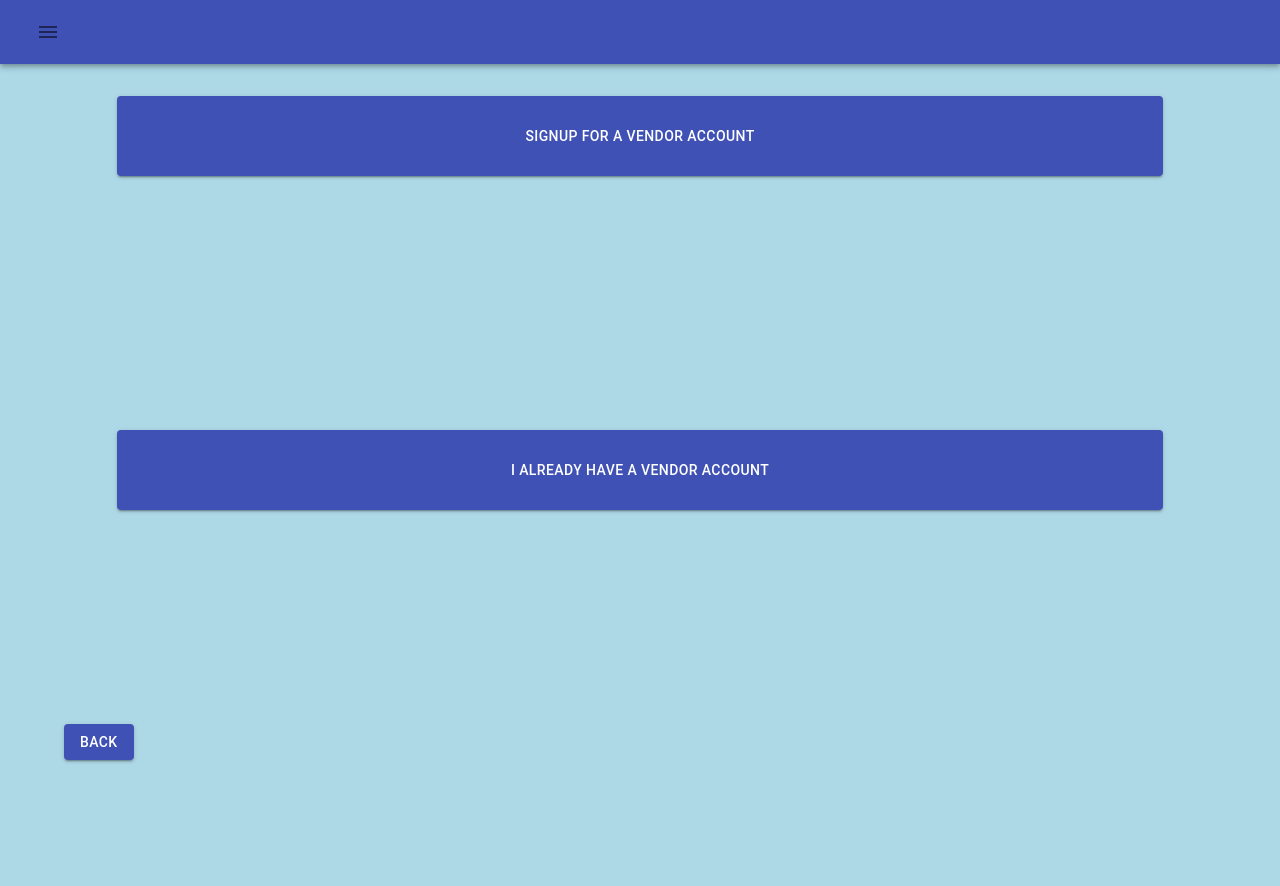
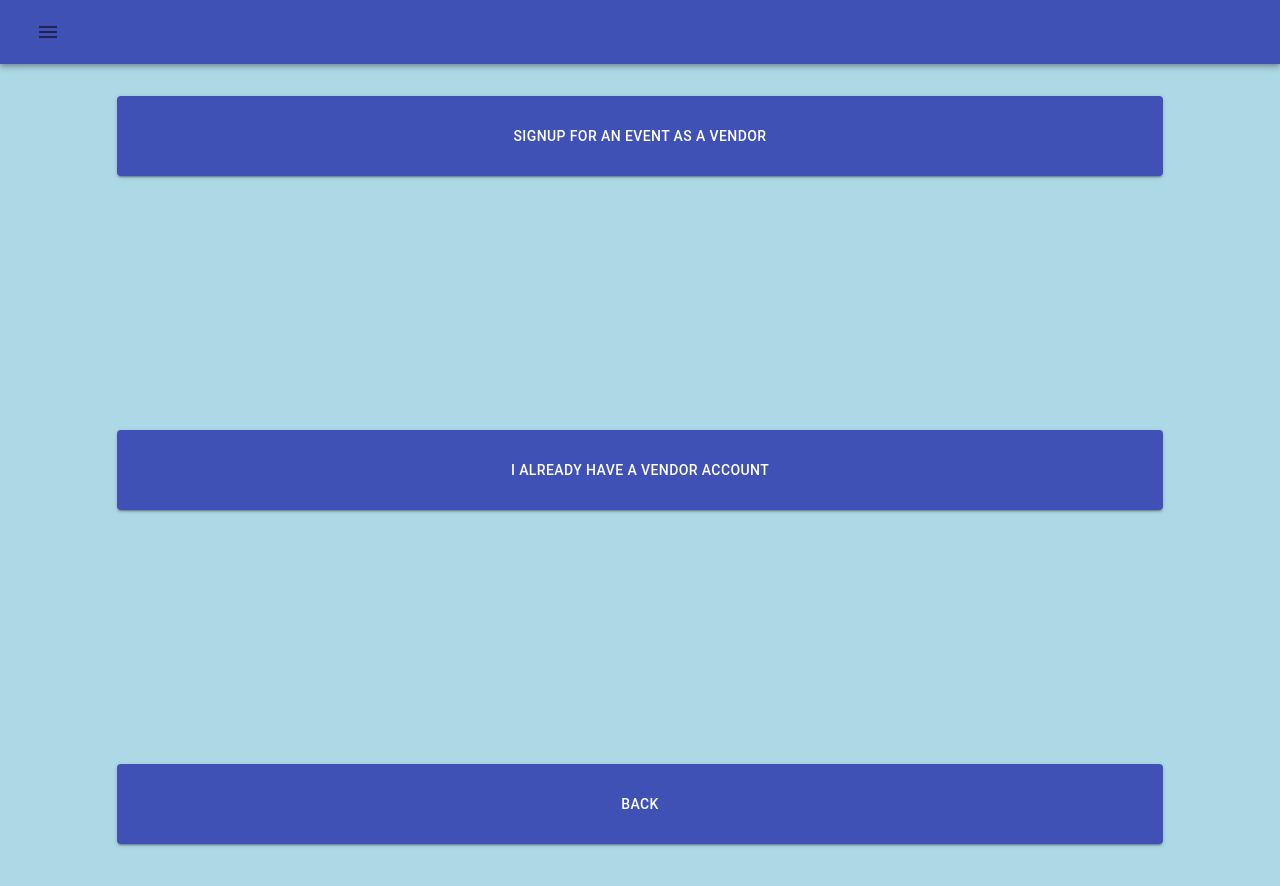
Before and after one commit to Waapp/Pickhacks2021Triangle, a React (Create React App) app in the folder VendorFriendFrontend/VendorFriendFrontend/ClientApp/: page /vendor in a window 1280 px wide. Shown: the top 886 px of the page. Before the commit the page ends 800 px from the top, so only its background shows below. Built offline with nearby package versions, Linux system fonts and the light colour scheme.

Commit message:
tweaks to frontend

```diff
--- a/VendorFriendFrontend/VendorFriendFrontend/ClientApp/src/App.js
+++ b/VendorFriendFrontend/VendorFriendFrontend/ClientApp/src/App.js
@@ -38,11 +38,10 @@ export default class App extends Component {
         <Route path='/counter' component={Counter} />
         <Route path='/fetch-data' component={FetchData} />
         <Route exact path='/vendor' component={Vendor} />
-        <Route exact path='/vendorlogin' component={VendorLogin} />
         <Route exact path='/register_vendor' component={VendorRequest} />
         <Route path='/register_event' component={EventRequest} />
         <Route path='/register_for_event/:eventName' component={VendorRequestForm} />
-        <Route path='/vendor/:vendorName' component={Vendor} />
+        <Route path='/vendorPage/:vendorName' component={Vendor} />
         <Route path='/browse' component={BrowseEvent} />
         </Layout>
       </MuiThemeProvider>
--- a/VendorFriendFrontend/VendorFriendFrontend/ClientApp/src/components/BrowseEvent.js
+++ b/VendorFriendFrontend/VendorFriendFrontend/ClientApp/src/components/BrowseEvent.js
@@ -67,7 +67,7 @@ render() {
                 this.state.loading ?
                 <p> <br></br>Try searching for an event!</p>:
                 this.state.vendors.map((vendor) => (
-                    <Card variant="outlined" className={classes.cardStyle} component={Link} to={`/vendor/${vendor.vendorName}`}>{`${vendor.vendorName}: ${vendor.vendorDescription}`}</Card>
+                    <Card variant="outlined" className={classes.cardStyle} component={Link} to={`/vendorPage/${vendor.vendorName}`}>{`${vendor.vendorName}: ${vendor.vendorDescription}`}</Card>
                 ))
                 }
 
--- a/VendorFriendFrontend/VendorFriendFrontend/ClientApp/src/components/Home.js
+++ b/VendorFriendFrontend/VendorFriendFrontend/ClientApp/src/components/Home.js
@@ -31,7 +31,7 @@ render() {
           <Button variant="contained" color="primary" component={Link} to="/attendee" className={classes.buttonStyle}>
                 I am an attendee
           </Button>
-            <Button variant="contained" color="primary" component={Link} to="/vendorlogin" className={classes.buttonStyle}>
+            <Button variant="contained" color="primary" component={Link} to="/vendor" className={classes.buttonStyle}>
                 I am a vendor
           </Button>
           <Button variant="contained" color="primary" component={Link} to="/register_event" className={classes.buttonStyle}>
--- a/VendorFriendFrontend/VendorFriendFrontend/ClientApp/src/components/Vendor.js
+++ b/VendorFriendFrontend/VendorFriendFrontend/ClientApp/src/components/Vendor.js
@@ -1,12 +1,12 @@
 import React, { Component } from 'react';
 import { Link, Route, BrowserRouter, Switch } from "react-router-dom";
 import PropTypes from 'prop-types';
-import { makeStyles, withStyles} from '@material-ui/core/styles';
+import { makeStyles, withStyles, createStyles } from '@material-ui/core/styles';
 import Button from '@material-ui/core/Button';
 import Card from '@material-ui/core/Card'
 import './Home.css';
 
-const useStyles = theme => ({
+const useStyles = (theme) =>({
     divStyle: {
         display: "flex",
         flexDirection: "column",
@@ -25,14 +25,40 @@ const useStyles = theme => ({
     },
     unstyledButton: {
         border: "0"
+    },
+    cardStyle: {
+        margin: "5vh",
     }
 });
 
+function VendorSignup(vendorPage)
+{
+    const classes = useStyles();
+    console.log(classes)
+    if(vendorPage.vendorPage == false)
+    {
+    return(
+    <div style={classes.divStyle}>
+        <Button variant="contained" color="primary" component={Link} to="/register_vendor" style={classes.buttonStyle}>
+        Signup for an event as a vendor
+        </Button>
+        <Button variant="contained" color="primary" component={Link} to="/vendor" style={classes.buttonStyle}>
+        I already have a vendor account
+        </Button>
+        <Button variant="contained" color="primary" component={Link} to="/" style={classes.buttonStyle}>
+        Back
+        </Button>
+    </div>
+    )
+    }else{
+        return(<div></div>)
+    }
+}
 class Vendor extends Component {
     static displayName = Vendor.name;
     constructor(props) {
         super(props);
-        this.state = {products: [], loading: true, vendorName: this.props.match.params.vendorName};
+        this.state = {vendorPage: false, products: [], loading: true, vendorName: this.props.match.params.vendorName};
       }
 
     componentDidMount() {
@@ -40,6 +66,7 @@ class Vendor extends Component {
         {
             console.log(this.state.vendorName)
             this.populateProducts(this.state.vendorName)
+            this.state.vendorPage=true
         }
     }
 
@@ -47,15 +74,7 @@ class Vendor extends Component {
     const { classes } = this.props;
     return (
         <div className={classes.divStyle}>
-            <Button variant="contained" color="primary" component={Link} to="/register_vendor" className={classes.buttonStyle}>
-            Signup for a vendor account
-            </Button>
-            <Button variant="contained" color="primary" component={Link} to="/vendor" className={classes.buttonStyle}>
-            I already have a vendor account
-            </Button>
-            <Button variant="contained" color="primary" component={Link} to="/" className={classes.backButtonStyle}>
-            Back
-            </Button>
+            <VendorSignup vendorPage={this.state.vendorPage} />
             {
                 this.state.products.map((product) => (
                 <Button component={Link} to ="/vendor" className={classes.unstyledButton}>
```
